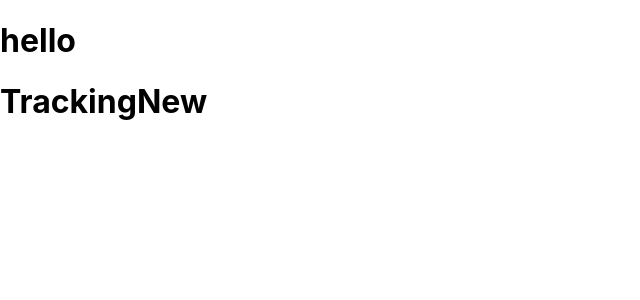
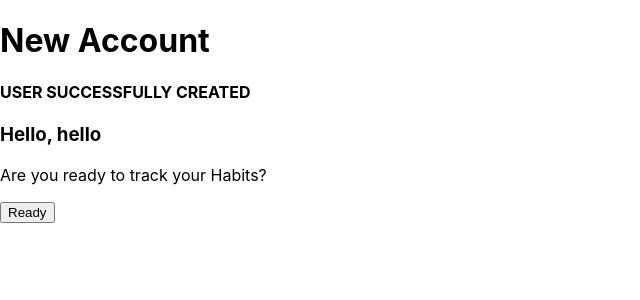
Before and after one commit to honnnei/habit-app, a React (Create React App) app in the folder client/: page /tracking-new-user in a window 1280 px wide. Shown: the top 300 px of the page, without its empty margins (0-640 px from the left). Built offline with nearby package versions, Linux system fonts and the light colour scheme.

Commit message:
Created user success - TrackingNew component

```diff
--- a/client/src/containers/TrackingNew.js
+++ b/client/src/containers/TrackingNew.js
@@ -1,5 +1,5 @@
 import React from 'react';
-import { BrowserRouter as Router, Link, Switch } from 'react';
+import { BrowserRouter as Router, Route, Link, Switch } from 'react-router-dom';
 
 class TrackingNew extends React.Component {
   constructor(props) {
@@ -12,8 +12,13 @@ class TrackingNew extends React.Component {
   render() {
       return(
         <div>
-            <h1>{this.state.username}</h1>
-            <h1>TrackingNew</h1>
+            <h1>New Account</h1>
+            <h4>USER SUCCESSFULLY CREATED</h4>
+            <h3>Hello, {this.state.username}</h3>
+            <p>Are you ready to track your Habits? </p>
+              <div>
+              <Link to='/tracking-user'><button type='submit'>Ready</button></Link>
+              </div>
         </div>
       );
   }
```
